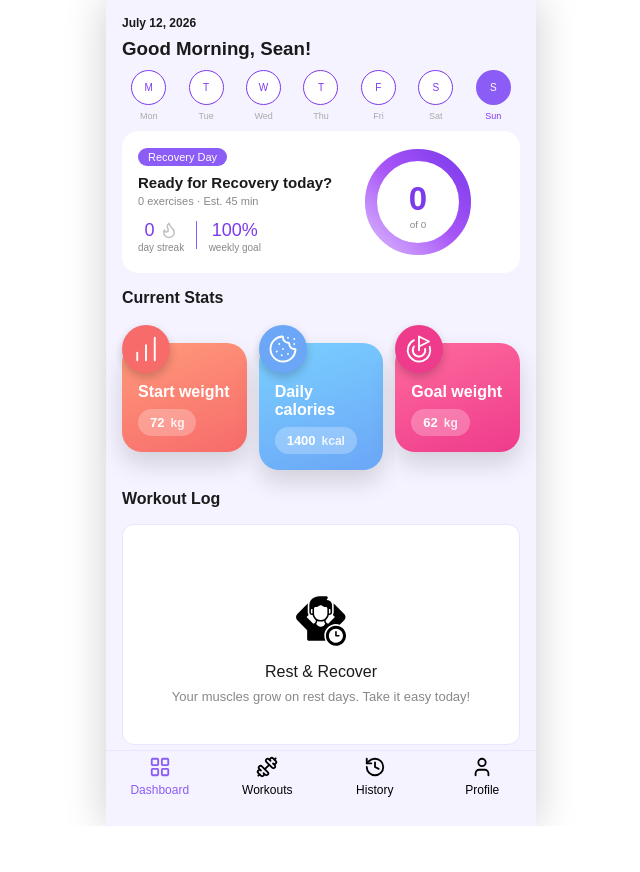
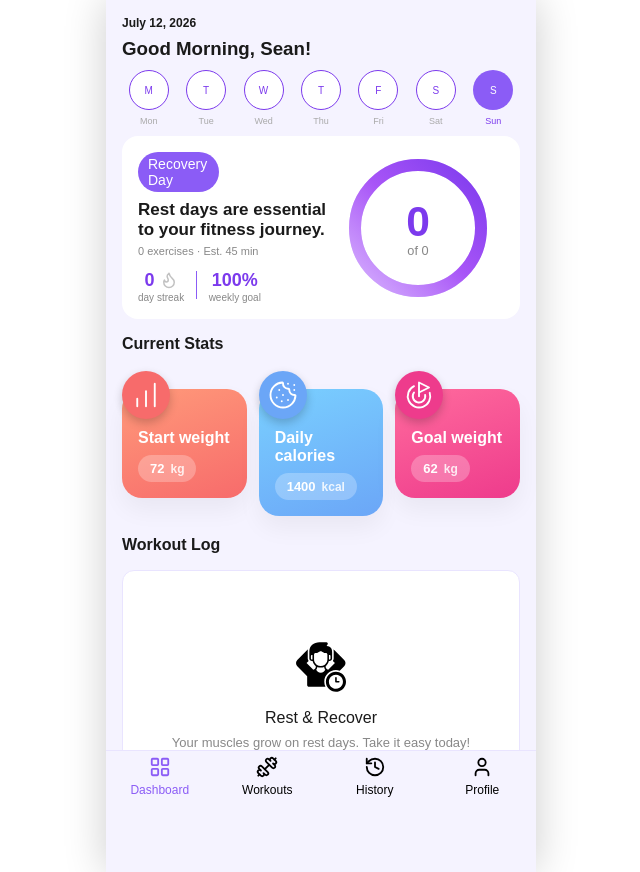
Before and after one commit to sphynx-00/Fito, a React (Vite) app: page / in a window 1280 px wide. Shown: the whole page, without its empty margins (319-959 px from the left). Before the commit the page ends 826 px from the top, so only its background shows below. Built offline with nearby package versions, Linux system fonts and the light colour scheme.

Commit message:
Slight UI improvement for dashboard

```diff
--- a/src/pages/Dashboard/Dashboard.jsx
+++ b/src/pages/Dashboard/Dashboard.jsx
@@ -83,8 +83,8 @@ const { date, greeting } = getTodayWithGreeting();
         <h4>Current Stats</h4>
         <div className="stats-grid">
           <StatCard logo={ChartNoAxesColumnIncreasing} color="#f76b6b" variant="Start-weight" label="Start weight" value={userStats.weight} unit="kg" />
-          <StatCard logo={Cookie} color="#f76b6b" variant="Goal-weight" label="Daily calories" value={userStats.dailyCalories} unit="kcal" />
-          <StatCard logo={Goal} color="#f76b6b" variant="Daily-calories" label="Goal weight" value={userStats.goalWeight} unit="kg" />
+          <StatCard logo={Cookie} color="#f76b6b" variant="Daily-calories" label="Daily calories" value={userStats.dailyCalories} unit="kcal" />
+          <StatCard logo={Goal} color="#f76b6b" variant="Goal-weight" label="Goal weight" value={userStats.goalWeight} unit="kg" />
         </div>
 
         <div className="cards-row">
--- a/src/pages/Dashboard/components/HeroBanner.css
+++ b/src/pages/Dashboard/components/HeroBanner.css
@@ -7,6 +7,7 @@
   min-height: 110px;
   overflow: hidden;
   margin-bottom: 16px;
+  gap: 5px;
 }
 
 .ring-progress-container {
@@ -39,26 +40,29 @@
 
 /* content sits above decorative circles */
 .hero-content {
-  position: relative;
+  display: flex;
+  flex-direction: column;
+  justify-content: space-between;
   z-index: 2;
 }
 
 /* workout type tag */
 .hero-tag {
-  display: inline-block;
+  width: 81px;
   background: var(--primary-mid);
   color: #FFFFFF;
-  font-size: 11px;
-  padding: 3px 10px;
+  font-size: 14px;
+  padding: 4px 10px;
   border-radius: 20px;
   margin-bottom: 8px;
 }
 
 .hero-title {
-  font-size: 15px;
+  font-size: 17px;
   font-weight: 700;
+  max-width: 20ch;
   color: #1a1a1a;
-  margin: 0 0 4px;
+  margin: 0 0 5px;
 }
 
 .hero-subtitle {
@@ -87,7 +91,7 @@
 
 .hero-stat-value {
   font-size: 18px;
-  font-weight: 500;
+  font-weight: 700;
   color: #7C3AED;
   line-height: 1;
 }
--- a/src/pages/Dashboard/components/HeroBanner.jsx
+++ b/src/pages/Dashboard/components/HeroBanner.jsx
@@ -4,7 +4,7 @@ import RingProgress from './RingProgress';
 
 function HeroBanner({workoutName, exercises, completedExercises, totalExercises, percentage, dayStreak}) {
   const isActive = dayStreak > 0;
-
+  const isRecovery = workoutName === 'Recovery';
   return (
     <section className="hero-banner">
       {/* decorative circles */}
@@ -17,7 +17,12 @@ function HeroBanner({workoutName, exercises, completedExercises, totalExercises,
         <span className="hero-tag">{workoutName} Day</span>
 
         {/* title */}
-        <h2 className="hero-title">Ready for {workoutName} today?</h2>
+        {isRecovery ? (
+          <h2 className="hero-title">Rest days are essential to your fitness journey.</h2>
+        ) : (
+          <h2 className="hero-title">Action beats intention every time</h2>
+        )}
+
 
         {/* subtitle */}
         <p className="hero-subtitle">{exercises} exercises · Est. 45 min</p>
--- a/src/pages/Dashboard/components/RingProgress.jsx
+++ b/src/pages/Dashboard/components/RingProgress.jsx
@@ -1,6 +1,6 @@
 import './RingProgress.css';
 
-function RingProgress({ progress, total, size = 110, strokeWidth = 12, padding = 2 }) {
+function RingProgress({ progress, total, size = 142, strokeWidth = 12, padding = 2 }) {
   // progress: 0 to 100
   const effectiveSize = size - (padding * 2);
   const radius = (effectiveSize - strokeWidth) / 2;
--- a/src/pages/Dashboard/components/StatCard.css
+++ b/src/pages/Dashboard/components/StatCard.css
@@ -8,7 +8,7 @@
 
 .stat-container {
   position: relative;
-  background-color:#F5F3FF;
+  background-color:var(--bg-page);
 }
 
 .stat-icon{
@@ -32,20 +32,20 @@
 }
 
 .stat-icon.Goal-weight {
-  --card-start: #7ad0ff;
-  --card-end: #6ba6f7;
+  --card-start: #FF6B9D;
+  --card-end: #EE3B8C;
 }
 
 .stat-icon.Daily-calories {
-  --card-start: #FF6B9D;
-  --card-end: #EE3B8C;
+  --card-start: #7ad0ff;
+  --card-end: #6ba6f7;
 }
 
 .stat-card {
   padding: 40px 16px 16px;
   border-radius: 20px;
   background: linear-gradient(160deg, var(--card-start), var(--card-end));
-  box-shadow: 0 12px 24px rgba(0, 0, 0, 0.15);
+  box-shadow: 0 12px 24px rgba(0, 0, 0, 0.05);
   color: #fff;
 }
 
@@ -55,13 +55,13 @@
 }
 
 .stat-card.Goal-weight {
-  --card-start: #7ad0ff;
-  --card-end: #6ba6f7;
+  --card-start: #FF6B9D;
+  --card-end: #EE3B8C;
 }
 
 .stat-card.Daily-calories {
-  --card-start: #FF6B9D;
-  --card-end: #EE3B8C;
+  --card-start: #7ad0ff;
+  --card-end: #6ba6f7;
 }
 
 .stat-label {
--- a/src/pages/Dashboard/components/WeeklyGoal.css
+++ b/src/pages/Dashboard/components/WeeklyGoal.css
@@ -50,8 +50,8 @@
 }
 
 .dot {
-  width: 35px;
-  height: 35px;
+  width: 40px;
+  height: 40px;
   border-radius: 50%;
   display: flex;
   align-items: center;
--- a/src/pages/History/historyUtils.js
+++ b/src/pages/History/historyUtils.js
@@ -6,7 +6,7 @@ export function normalizeDate(date) {
 }
 
 export function calculateDayStreak(workoutHistory) {
-  if (workoutHistory.length === 0) return 0;
+  // if (workoutHistory.length === 0) return 0;
 
   const today = getAdjustedDate();
   today.setHours(0, 0, 0, 0);
```
Also changed, not shown: src/pages/Dashboard/components/ExerciseRow.css (+138 -2 lines), src/pages/Dashboard/components/ExerciseRow.jsx (+21 -0 lines), src/assets/squat.png (added).
